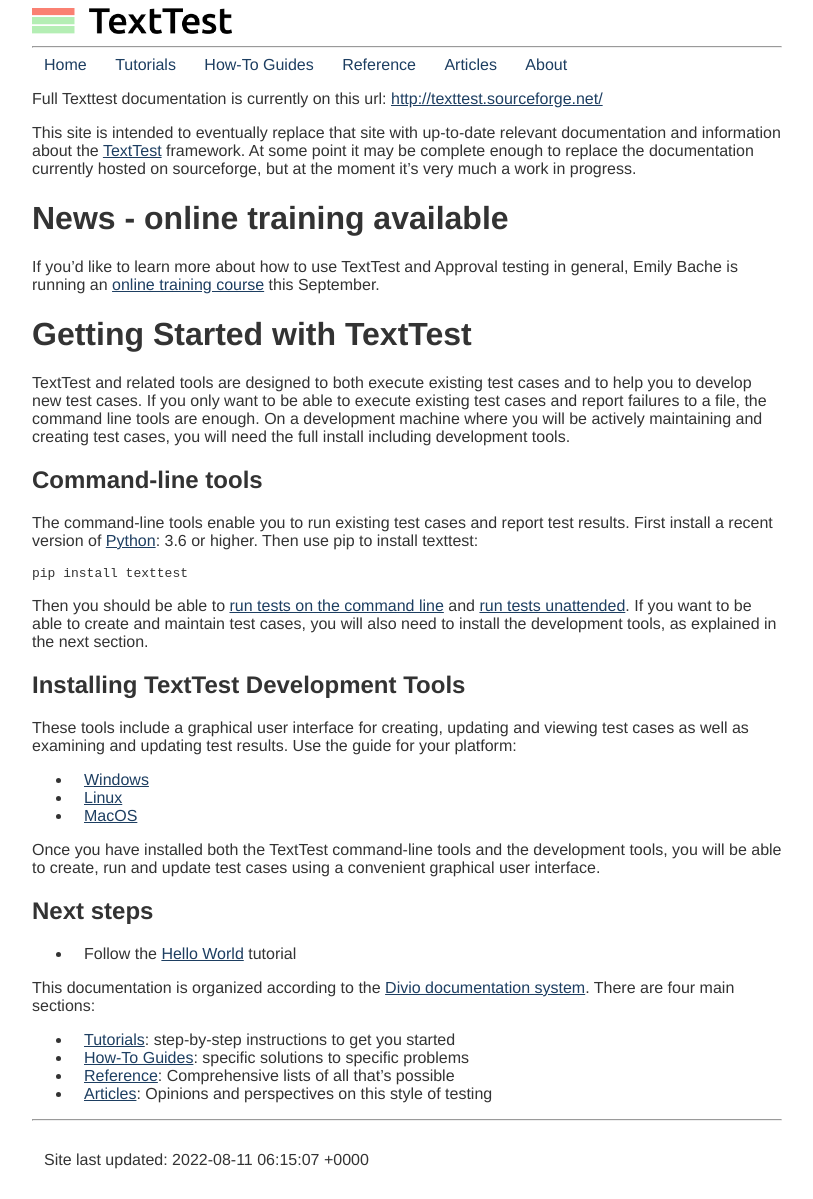
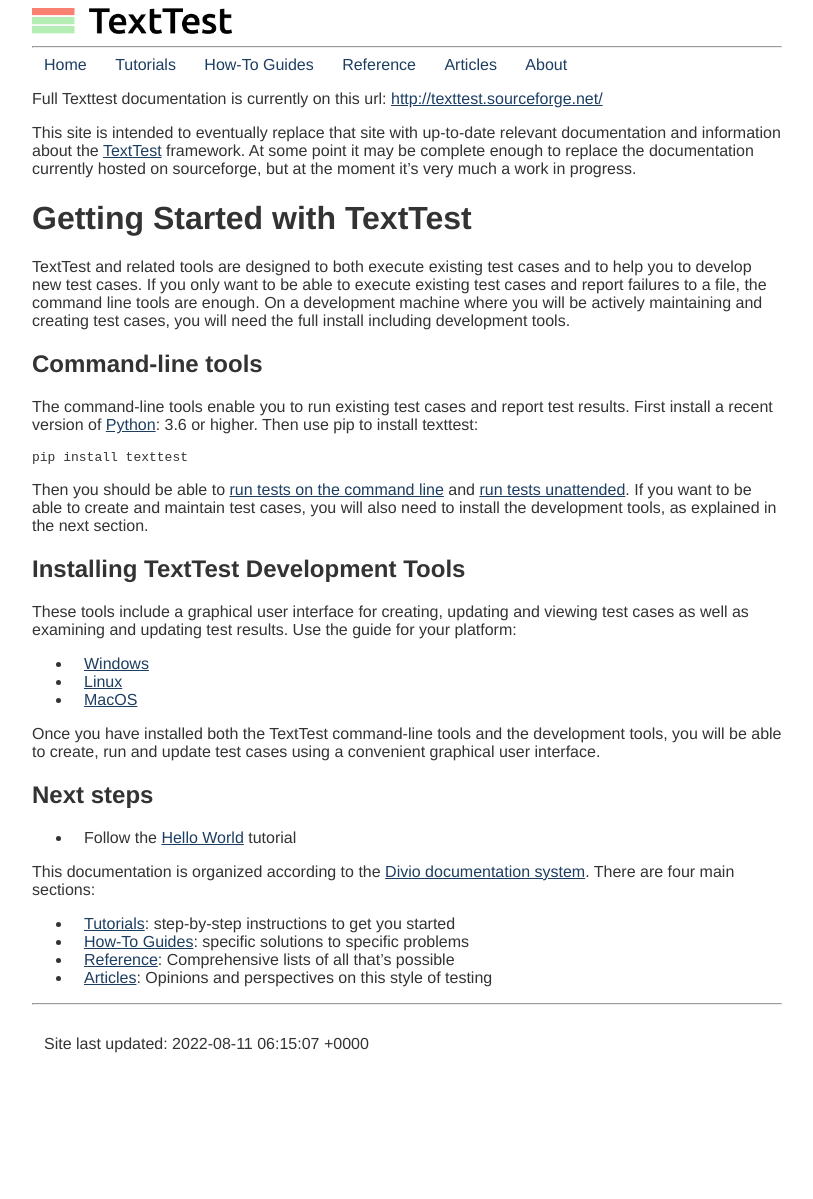
Before and after one commit to texttest/website_2, a Jekyll site: the page built from index.md, in a window 1280 px wide. Shown: the whole page, without its empty margins (233-1046 px from the left). Built offline with Jekyll 4.4.1, drawn with Linux system fonts in a browser that asks for light colours; after the commit the page ends 1083 px from its top, so only the background shows below that.

Commit message:
remove reference to cancelled course

```diff
--- a/index.md
+++ b/index.md
@@ -6,10 +6,6 @@
 Full Texttest documentation is currently on this url: [http://texttest.sourceforge.net/](http://texttest.sourceforge.net/)
 
 This site is intended to eventually replace that site with up-to-date relevant documentation and information about the [TextTest](https://github.com/texttest) framework. At some point it may be complete enough to replace the documentation currently hosted on sourceforge, but at the moment it's very much a work in progress.
-
-# News - online training available
-
-If you'd like to learn more about how to use TextTest and Approval testing in general, Emily Bache is running an [online training course](https://proagile.se/vara-kurser/approval-testing-en) this September.
 
 # Getting Started with TextTest
 
```
